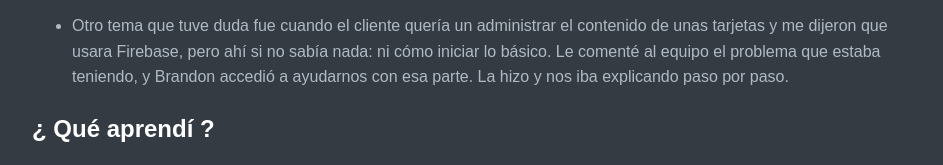
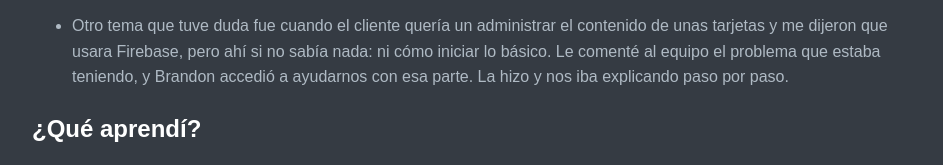
Before and after one commit to Jovany-Vergara/blogJovanyPublic, a plain HTML site: page posts/first-project/index.html in a window 1280 px wide. Shown: the part 910-1075 px from the top of the page, without its empty margins (328-1271 px from the left). Drawn offline with Linux system fonts and the light colour scheme.

Commit message:
espacios

```diff
--- a/posts/first-project/index.html
+++ b/posts/first-project/index.html
@@ -87,7 +87,7 @@ También al momento de crear una función que cuando se hiciera scroll la mostra
 <p>Otro tema que tuve duda fue cuando el cliente quería un administrar el contenido de unas tarjetas y me dijeron que usara Firebase, pero ahí si no sabía nada: ni cómo iniciar lo básico. Le comenté al equipo el problema que estaba teniendo, y Brandon accedió a ayudarnos con esa parte. La hizo y nos iba explicando paso por paso.</p>
 </li>
 </ul>
-<h2 id="-qué-aprendí-">¿ Qué aprendí ?</h2>
+<h2 id="qué-aprendí">¿Qué aprendí?</h2>
 <ul>
 <li>
 <p>Todavía no se al 100% JS, pero sí puedo ya hacer una función; aprendí a usar bootstrap y es algo que sí me gustaría recomendarles es que es un Frameword de diseño, que ya tiene sus propias clases con las cuales puedes crear mensajes flotantes, botones con diseño. Si tienes bootstrap en uno de tus proyectos, ya tienes la mitad del proyecto hecho, porque bootstrap tiene todo: si necesitas espacios o posicionar algo, todo está en la documentación de bootstrap.</p>
```
